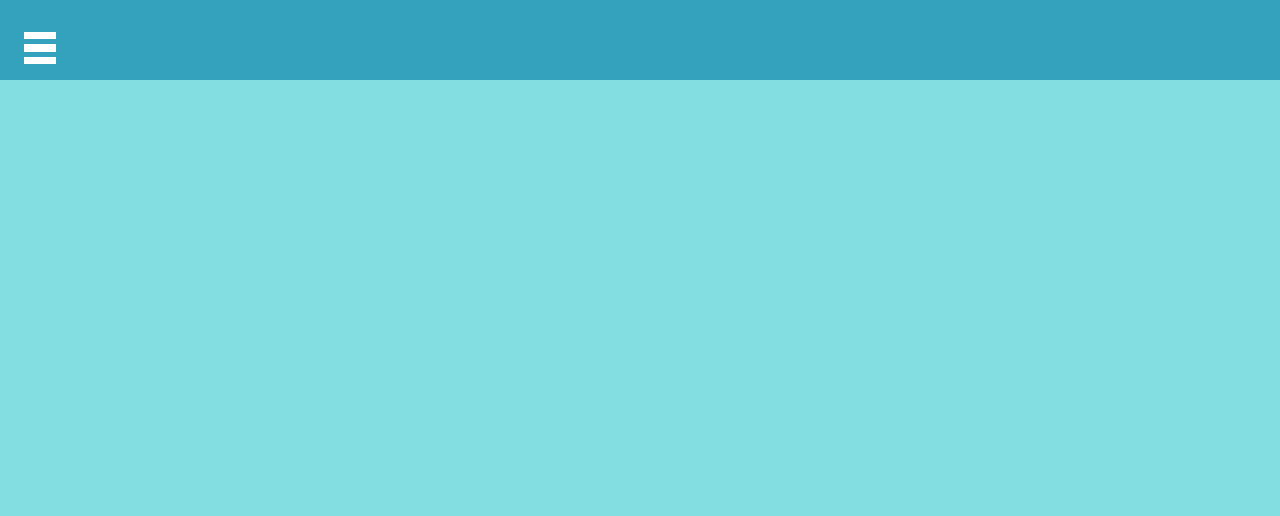
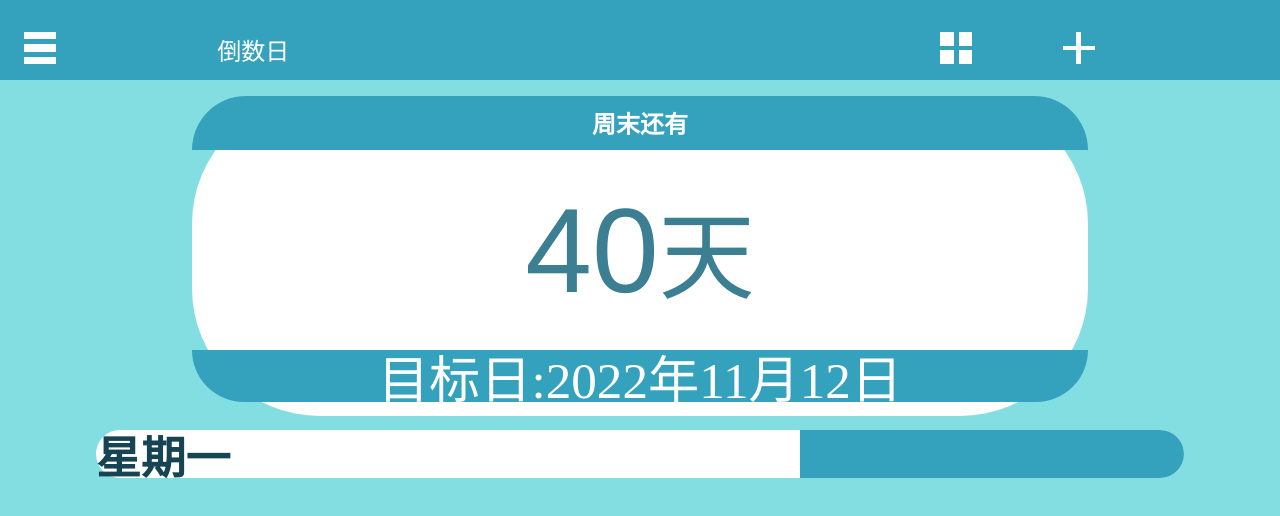
Before and after one commit to Mihray/DaysMatter, a Vue app: page / in a window 1280 px wide. Shown: the top 516 px of the page. Built offline with nearby package versions, Linux system fonts and the light colour scheme.

Commit message:
fix：写了Home页面的CSS部分，包括顶部和中间的显示内容的Box

```diff
--- a/src/App.vue
+++ b/src/App.vue
@@ -1,14 +1,18 @@
 <template>
-  <HomeModule></HomeModule>
+  <HomeModuleTop></HomeModuleTop>
+  <HomeModuleContent></HomeModuleContent>
 </template>
 
 <script>
-import HomeModule from './components/HomeModule.vue'
+import HomeModuleTop from './components/HomeModuleTop.vue'
+import HomeModuleContent from './components/HomeModuleContent.vue'
+
 
 export default {
   name: 'App',
   components: {
-    HomeModule
+    HomeModuleTop,
+    HomeModuleContent,
   }
 }
 </script>
--- /dev/null
+++ b/src/components/HomeModuleContent.vue
@@ -0,0 +1,27 @@
+<template>
+    <div class="content">
+        <InfoBox></InfoBox>
+        <day-list></day-list>
+    </div>
+</template>
+
+<script>
+import DayList from './HomeModuleContent/DayList.vue'
+import InfoBox from './HomeModuleContent/InfoBox.vue'
+
+
+export default {
+  components: {
+    InfoBox,
+    DayList ,
+},
+}
+</script>
+<style scoped>
+.content{
+    display: flex;
+    flex-direction: column;
+    /* 水平居中 */
+    align-items: center;
+}
+</style>
--- /dev/null
+++ b/src/components/HomeModuleContent/DayList.vue
@@ -0,0 +1,41 @@
+<template>
+    <div class="dayList">
+        <ul>
+            <li>
+                星期一
+                <div></div>
+            </li>
+        </ul>
+    </div>
+</template>
+<script>
+export default {
+
+}
+</script>
+<style scoped>
+.dayList ul{
+    list-style: none;
+    padding: 0;
+}
+.dayList ul li{
+    width:85vw;
+    height: 6vh;
+    background-color: white;
+    border-radius:4vw;
+    display: flex;
+    /* 让元素贴右边对齐 */
+    justify-content: space-between;
+    /* justify-content:center; */
+    align-items:center;
+    color:rgb(22, 68, 82);
+    font-size:3.5vw;
+    font-weight:600;
+}
+.dayList ul li div{
+    width:30vw;
+    height: 6vh;
+    background-color:rgb(53, 162, 189);
+    border-radius:0 4vw 4vw 0;
+}
+</style>
--- /dev/null
+++ b/src/components/HomeModuleContent/InfoBox.vue
@@ -0,0 +1,61 @@
+<template>
+    <div class="infoBox">
+        <div class="infoTop">周末还有</div>
+        <div class="day">40<span style="font-size:12vh">天</span></div>
+        <div class="date">目标日:2022年11月12日</div>
+    </div>
+</template>
+<script>
+export default {
+
+}
+</script>
+<style scoped>
+.infoBox{
+    width:70vw;
+    height:40vh;
+    background-color: white;
+    /* border:2px solid;
+    border-color: black; */
+    /* display: flex; */
+    margin-top: 12vh;
+    border-radius:10vw;
+    /* display:felx; */
+}
+.infoTop{
+    width:70vw;
+    height:6.7vh;
+    background-color:  rgb(53, 162, 189);
+    border-radius:10vw 10vw 0 0;
+    display: flex;
+    justify-content: center;
+    align-items: center;
+    font-size:3vh ;
+    font-weight:700;
+    color: white;
+    /* flex-grow: 1; */
+}
+.day{
+    width:70vw;
+    height:25vh;
+    font-size:15vh;
+    font-family:'Franklin Gothic Medium', 'Arial Narrow', Arial, sans-serif;
+    display: flex;
+    justify-content: center;
+    align-items: center;
+    /* flex-grow: 3; */
+    color:rgb(60, 126, 146)
+}
+.date{
+    width:70vw;
+    height:6.5vh;
+    /* flex-grow: 1; */
+    background-color:  rgb(53, 162, 189);
+    border-radius:0 0 10vw 10vw ;
+    display: flex;
+    justify-content: center;
+    align-items: center;
+    color: white;
+    font-size:4vw;
+}
+</style>
--- /dev/null
+++ b/src/components/HomeModuleTop.vue
@@ -0,0 +1,53 @@
+<template>
+    <div class="square">
+        <LeftMenu></LeftMenu>
+        <span class="span-title">倒数日</span>
+        <TileBut></TileBut>
+        <AddBut></AddBut>
+    </div>
+</template>
+<script>
+import LeftMenu from './HomeModuleTop/LeftMenu.vue'
+import TileBut from './HomeModuleTop/TileBut.vue'
+import AddBut from './HomeModuleTop/AddBut.vue'
+
+export default{
+    components:{
+        LeftMenu,
+        TileBut,
+        AddBut
+    }
+}
+</script>
+<style scoped>
+.square{
+    /* width:100vmin;
+    height:15vmax; */
+    width:100vw;
+    height:10vh;
+    background-color: rgb(53, 162, 189);
+    position: absolute;
+    display: flex;
+}
+.span-title{
+    font-size:3vh;
+    margin-top:4vh;
+    /* margin-left: 1.5vh; */
+    color: white;
+    flex-grow: 3;
+}
+/* @media screen  and (min-width: 350px){
+    .span-title{
+        margin-left: 1.5vh;
+    }
+    .square{
+        background-color: rgb(189, 53, 76);
+    }
+} */
+/* @media screen  and(max-height:670px){
+    .span-title{
+        font-size:18px;
+        background-color: black;
+    }
+} */
+</style>
--- /dev/null
+++ b/src/components/HomeModuleTop/AddBut.vue
@@ -0,0 +1,43 @@
+<template>
+    <div class="addBut">
+        <div class="addBut2">
+            <div class="across"></div>
+            <div class="vertical"></div>
+        </div>
+    </div>
+</template>
+<script>
+export default {
+
+}
+</script>
+<style scoped>
+.addBut{
+    width: 4vh;
+    height:4vh ;
+    /* background-color: brown; */
+    margin-top:4vh;
+    flex-grow: 1;
+    box-sizing: border-box;
+}
+.addBut2{
+    width: 4vh;
+    height:4vh ;
+    /* background-color: blue; */
+    box-sizing: border-box;
+    display:flex;
+    align-items: center;
+}
+.across{
+    width: 4vh;
+    height: 0.6vh;
+    background-color: white;
+    align-items: center;
+}
+.vertical{
+    width: 0.6vh;
+    height: 4vh;
+    background-color: white;
+    margin-left: -2.3vh;
+}
+</style>
--- a/src/components/HomeModule.vue
+++ b/src/components/HomeModuleTop/LeftMenu.vue
@@ -1,40 +1,33 @@
 <template>
-    <div class="square">
         <div class="menu-line">
             <div></div>
             <div></div>
             <div></div>
         </div>
-    </div>
 </template>
 <script>
 
 </script>
 <style scoped>
-.square{
-    /* width:100vmin;
-    height:15vmax; */
-    width:100vw;
-    height:10vh;
-    background-color: rgb(53, 162, 189);
-    position: absolute;
-}
 .menu-line{
     width: 4vh;
     height:4vh ;
     /* background-color: brown; */
     margin-top:4vh;
-    margin-left: 3vh;
-    /* box-sizing: border-box; */
+    /* margin-left: 3vh; */
     display: flex;
     flex-direction: column;
     /* align-content:space-between; */
+    /* 把剩下的空间均分 */
     justify-content:space-between;
+    flex-grow: 1;
+    padding-left: 3vh;
+    box-sizing: border-box;
 }
 .menu-line div{
     /* box-sizing: inherit; */
     width: 4vh;
-    height:0.9vh ;
+    height:0.9vh;
     background-color: white;
     /* align-content:space-between; */
 }
--- /dev/null
+++ b/src/components/HomeModuleTop/TileBut.vue
@@ -0,0 +1,44 @@
+<template>
+    <div class="tileBut">
+        <div>
+            <div></div>
+            <div></div>
+        </div>
+        <div>
+            <div></div>
+            <div></div>
+        </div>
+    </div>
+</template>
+<script>
+
+</script>
+<style scoped>
+.tileBut{
+    width: 4vh;
+    height:4vh;
+    /* background-color: brown; */
+    margin-top:4vh;
+    flex-grow: 1;
+    box-sizing: border-box;
+    /* padding-left: 4vh; */
+    display:flex;
+    flex-wrap:wrap;
+    /* 水平，垂直居中 */
+    justify-content: center;
+    /* align-items: center; */
+    /* justify-content: space-between; */
+
+}
+.tileBut div{
+    display: flex;
+    flex-direction: column;
+    justify-content:space-between;
+    margin-left:0.3vh;
+}
+.tileBut div div{
+    width:1.7vh;
+    height:1.7vh;
+    background-color: white;
+}
+</style>
```
